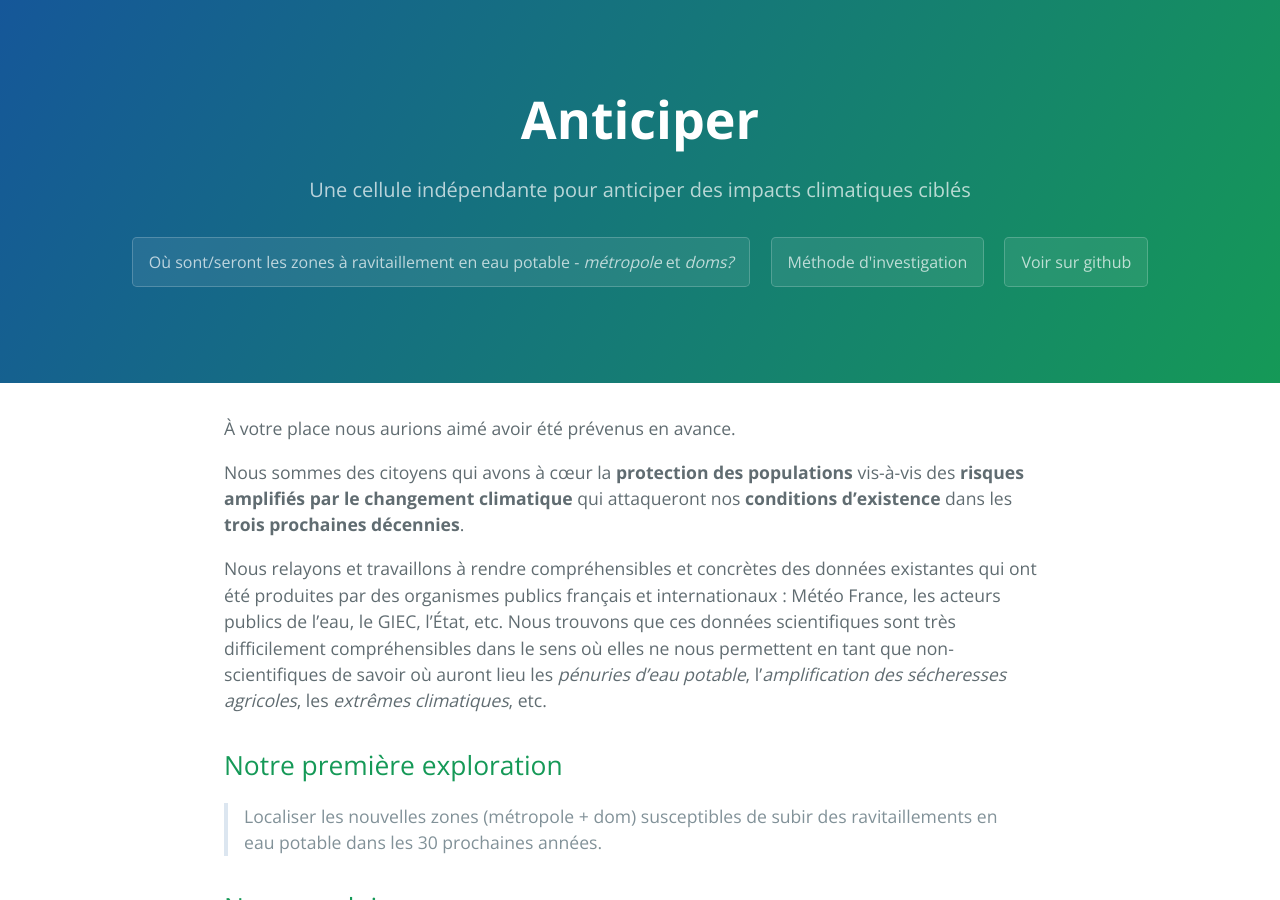
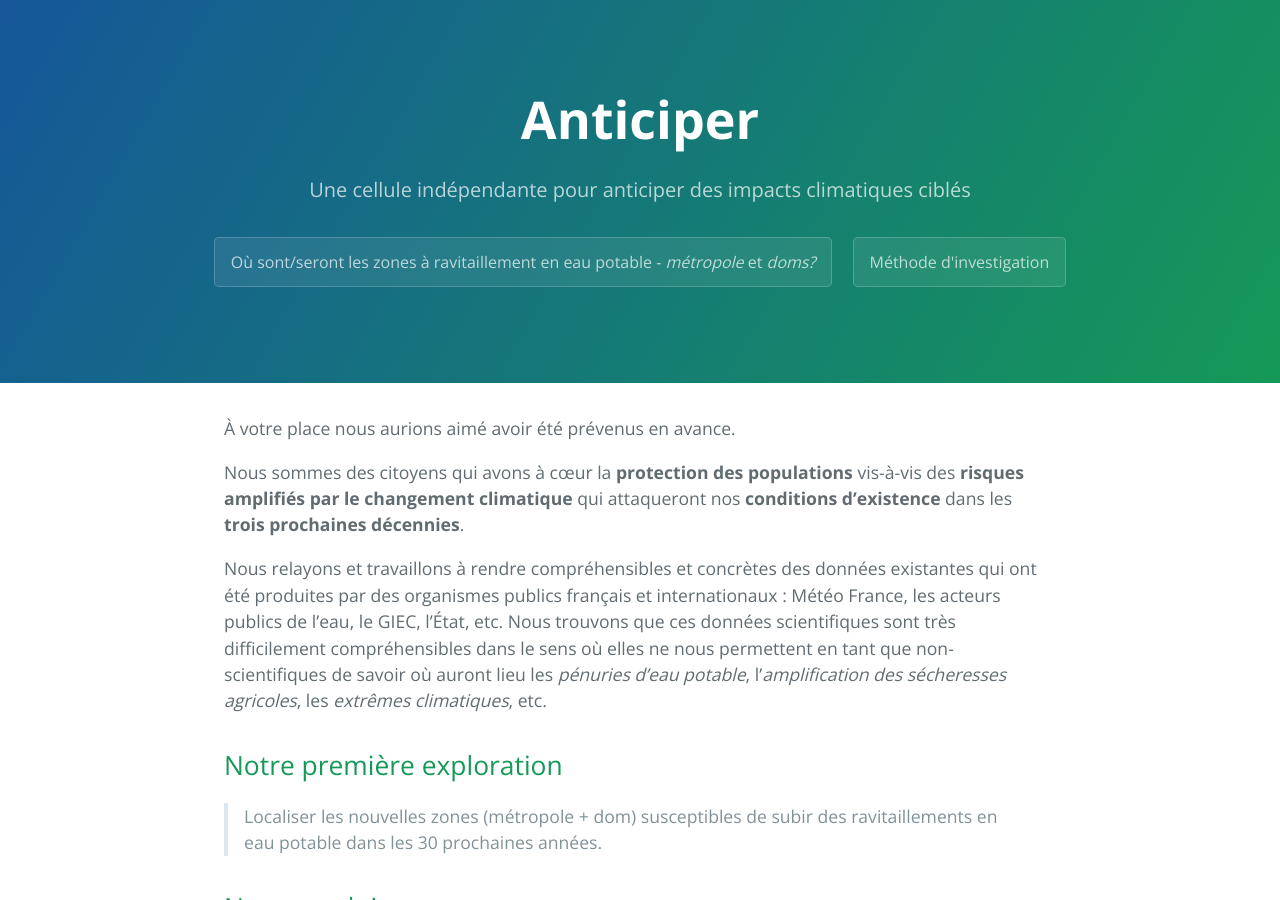
Before and after one commit to secheresses/Ancien-site, a Jekyll site: the page built from index.md, in a window 1280 px wide and 900 px high. Built offline with Jekyll 4.4.1, drawn with Linux system fonts in a browser that asks for light colours.

Commit message:
mise à jour hyperliens

```diff
--- a/_layouts/default.html
+++ b/_layouts/default.html
@@ -25,11 +25,8 @@
     <header class="page-header" role="banner">
       <h1 class="project-name">{{ page.title | default: site.title | default: site.github.repository_name }}</h1>
       <h2 class="project-tagline">Une cellule indépendante pour anticiper des impacts climatiques ciblés</h2>
-        <a href="ravitaillements" class="btn"><strng>Où sont/seront les zones à ravitaillement en eau potable - <em>métropole</em> et <em>doms?</em></strng></a>
-        <a href="methode" class="btn">Méthode d'investigation</a>
-      {% if site.github.is_project_page %}
-        <a href="{{ site.github.repository_url }}" class="btn">Voir sur github</a>
-      {% endif %}
+        <a href="https://anticiper.github.io/ravitaillements" class="btn"><strng>Où sont/seront les zones à ravitaillement en eau potable - <em>métropole</em> et <em>doms?</em></strng></a>
+        <a href="https://anticiper.github.io/methode" class="btn">Méthode d'investigation</a>
     </header>
 
     <main id="content" class="main-content" role="main">
```
